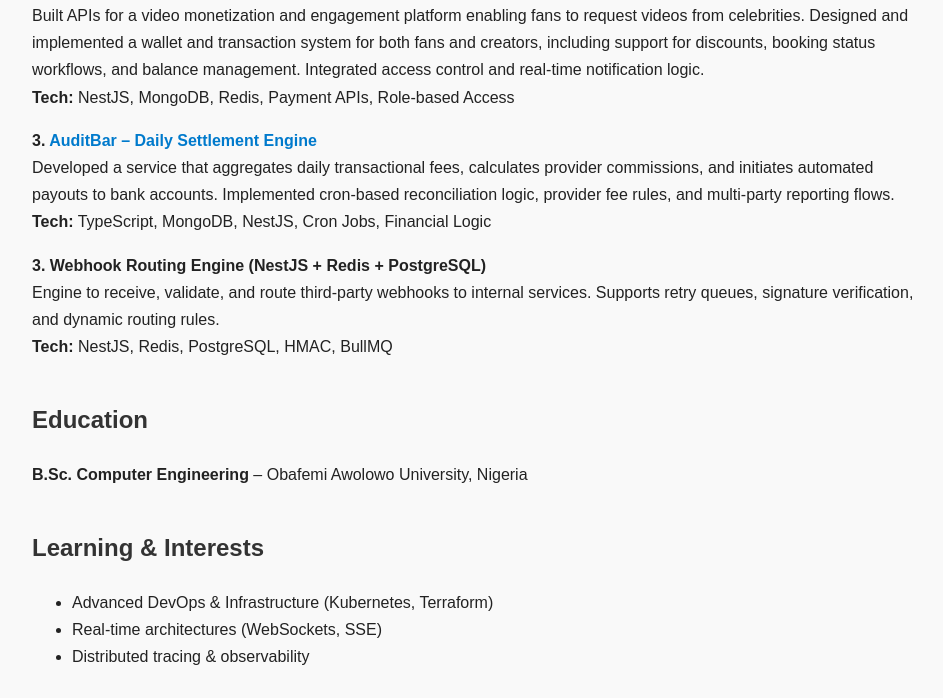
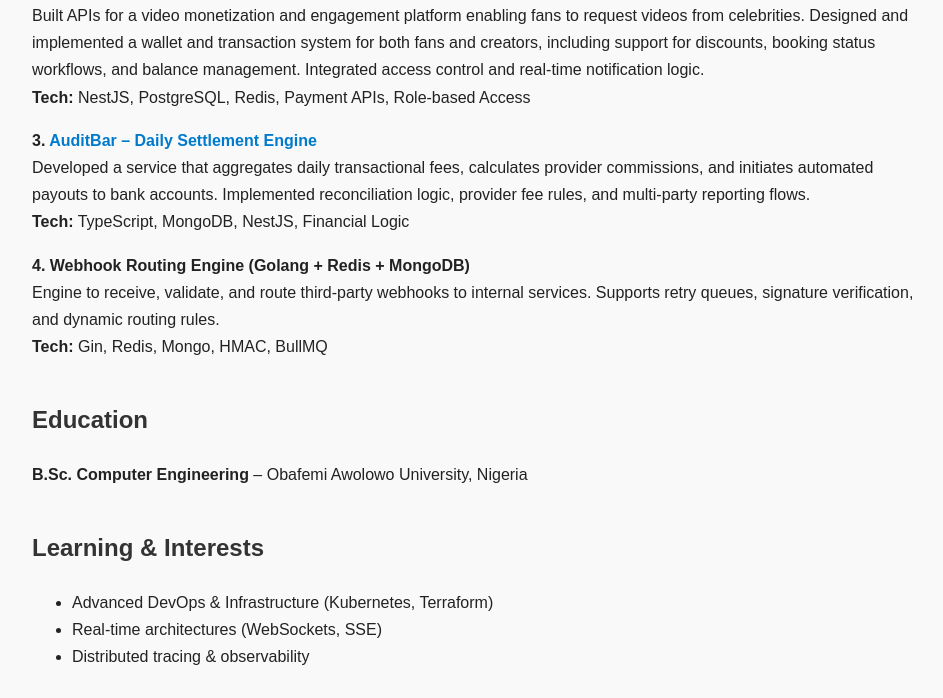
Before and after one commit to semi-hack/semi-portfolio, a plain HTML site: page index.html in a window 1280 px wide. Shown: the part 1091-1789 px from the top of the page, without its empty margins (158-1101 px from the left). Drawn offline with Linux system fonts and the light colour scheme.

Commit message:
Update index.html

```diff
--- a/index.html
+++ b/index.html
@@ -112,7 +112,7 @@
       Engineered core modules powering B2B crypto payment flows, with support for both personal and organizational wallets.
       Designed escrow and balance settlement logic triggered by events, confirmations, and cron jobs. Built provider-agnostic
       webhook handling and ledger-based transaction tracking.
-      <br><strong>Tech:</strong> NestJS, PostgreSQL, Prisma, Redis, Webhooks, Cron, Event Queues
+      <br><strong>Tech:</strong> NestJS, PostgreSQL, Prisma, RabbitMQ, Webhooks, Event Queues
     </p>
 
     <p>
@@ -120,21 +120,21 @@
       Built APIs for a video monetization and engagement platform enabling fans to request videos from celebrities.
       Designed and implemented a wallet and transaction system for both fans and creators, including support for discounts,
       booking status workflows, and balance management. Integrated access control and real-time notification logic.
-      <br><strong>Tech:</strong> NestJS, MongoDB, Redis, Payment APIs, Role-based Access
+      <br><strong>Tech:</strong> NestJS, PostgreSQL, Redis, Payment APIs, Role-based Access
     </p>
 
     <p>
       <span class="project-title">3. <a href="https://auditbar.com/" target="_blank">AuditBar – Daily Settlement Engine</a></span><br>
       Developed a service that aggregates daily transactional fees, calculates provider commissions, and initiates
-      automated payouts to bank accounts. Implemented cron-based reconciliation logic, provider fee rules, and
+      automated payouts to bank accounts. Implemented reconciliation logic, provider fee rules, and
       multi-party reporting flows.
-      <br><strong>Tech:</strong> TypeScript, MongoDB, NestJS, Cron Jobs, Financial Logic
+      <br><strong>Tech:</strong> TypeScript, MongoDB, NestJS, Financial Logic
     </p>
 
     <p>
-      <span class="project-title">3. Webhook Routing Engine (NestJS + Redis + PostgreSQL)</span><br>
+      <span class="project-title">4. Webhook Routing Engine (Golang + Redis + MongoDB)</span><br>
       Engine to receive, validate, and route third-party webhooks to internal services. Supports retry queues, signature verification, and dynamic routing rules.
-      <br><strong>Tech:</strong> NestJS, Redis, PostgreSQL, HMAC, BullMQ
+      <br><strong>Tech:</strong> Gin, Redis, Mongo, HMAC, BullMQ
     </p>
   </div>
 
```
